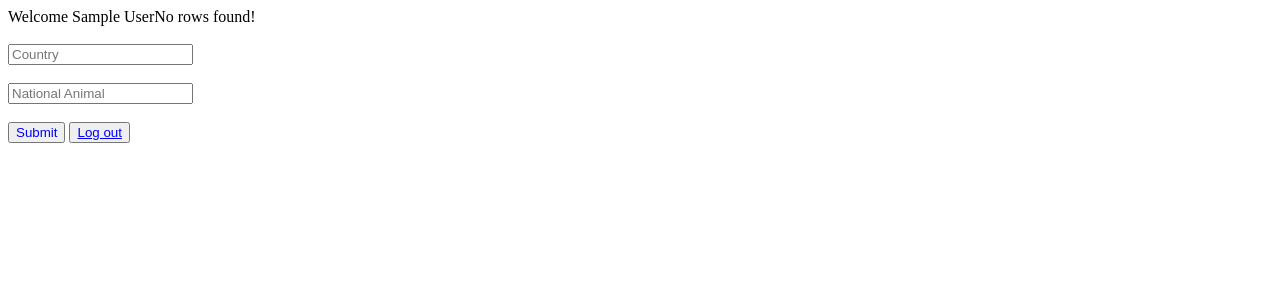
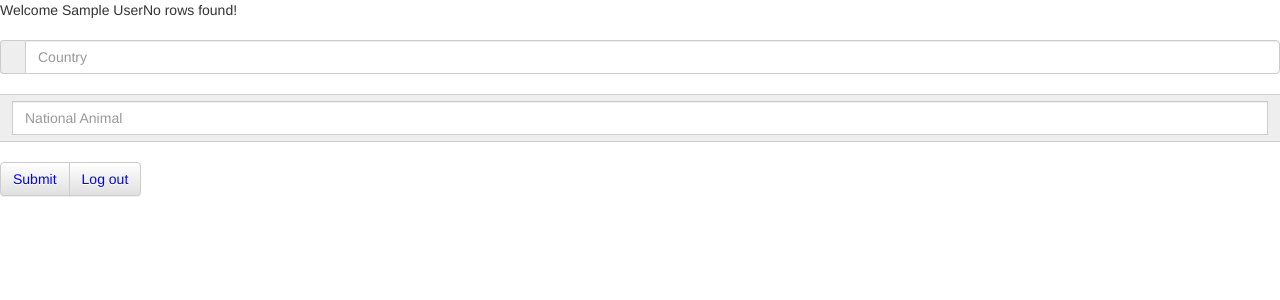
Before and after one commit to PHP-Masters/PHP-Twit, a PHP site: page /edit.php in a window 1280 px wide. Shown: the top 300 px of the page. Run offline with PHP 8.4, Linux system fonts and the light colour scheme; the visitor is signed in with stand-in values (Sample User, id 1); data that the repository does not hold is empty.

Commit message:
Added bootstrap

```diff
--- a/edit.php
+++ b/edit.php
@@ -1,6 +1,10 @@
 <html>
 	<body>
-
+		<link rel="stylesheet" href="https://maxcdn.bootstrapcdn.com/bootstrap/3.3.6/css/bootstrap.min.css" integrity="sha384-1q8mTJOASx8j1Au+a5WDVnPi2lkFfwwEAa8hDDdjZlpLegxhjVME1fgjWPGmkzs7" crossorigin="anonymous">
+		<!-- Optional theme -->
+		<link rel="stylesheet" href="https://maxcdn.bootstrapcdn.com/bootstrap/3.3.6/css/bootstrap-theme.min.css" integrity="sha384-fLW2N01lMqjakBkx3l/M9EahuwpSfeNvV63J5ezn3uZzapT0u7EYsXMjQV+0En5r" crossorigin="anonymous">
+		<!-- Latest compiled and minified JavaScript -->
+		<script src="https://maxcdn.bootstrapcdn.com/bootstrap/3.3.6/js/bootstrap.min.js" integrity="sha384-0mSbJDEHialfmuBBQP6A4Qrprq5OVfW37PRR3j5ELqxss1yVqOtnepnHVP9aJ7xS" crossorigin="anonymous"></script>
 	<?php
 
 	    // pass in some info;
```
